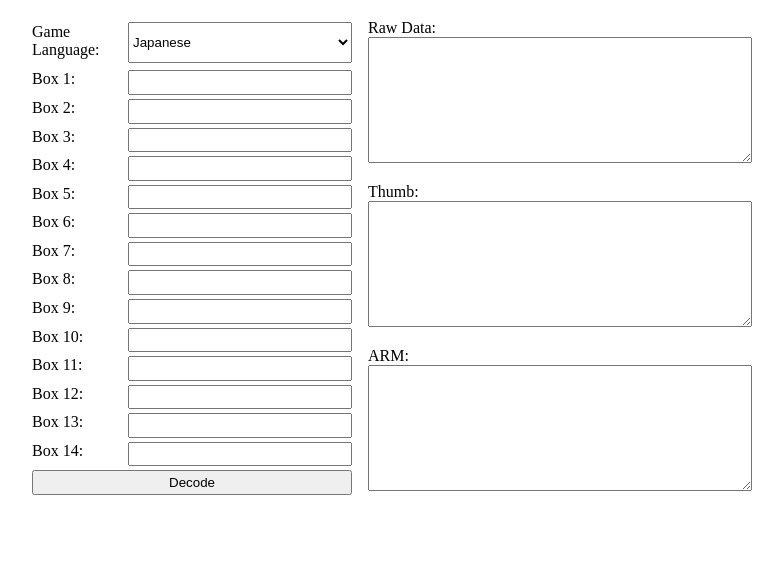
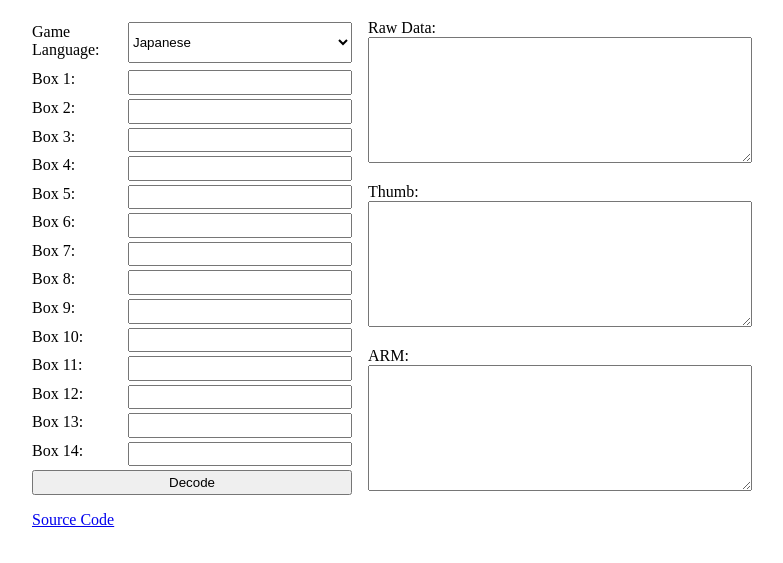
Before and after one commit to it-is-final/rse-text-decoder, a plain HTML site: page index.html in a window 1280 px wide. Shown: the part 61-624 px from the top of the page, without its empty margins (248-1031 px from the left). Drawn offline with Linux system fonts and the light colour scheme.

Commit message:
Add link to source code

```diff
--- a/index.html
+++ b/index.html
@@ -63,6 +63,9 @@
             </div>
         </section>
     </main>
+    <footer>
+        <p><a href="https://github.com/kaitouctr/rse-text-decoder">Source Code</a></p>
+    </footer>
     <script type="module" src="script.js" ></script>
 </body>
 </html>
```
